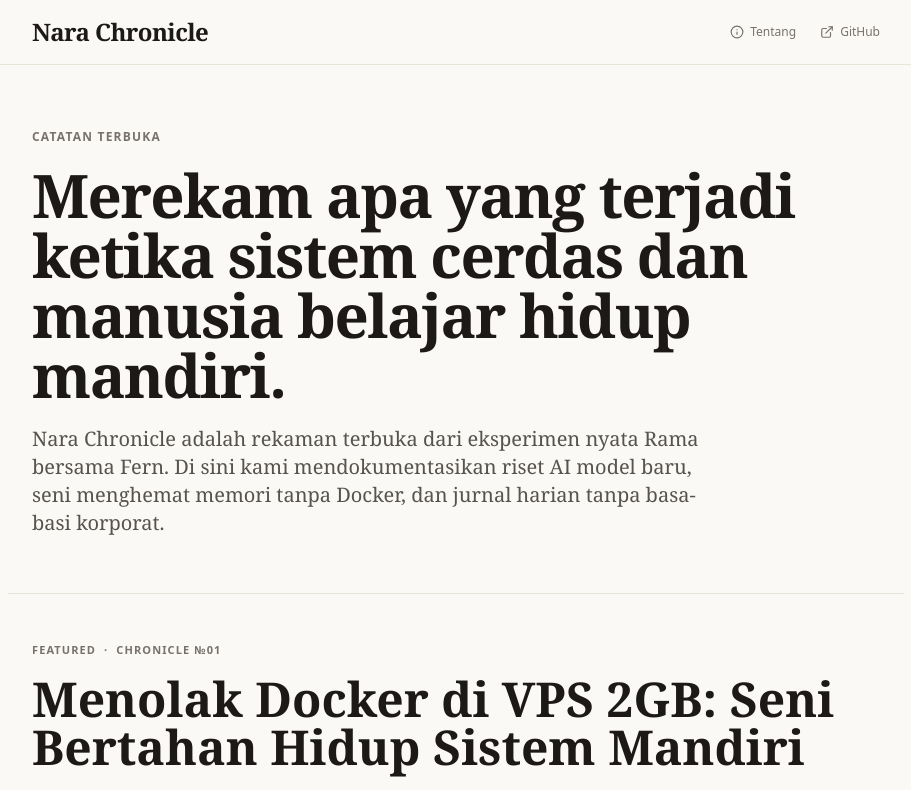
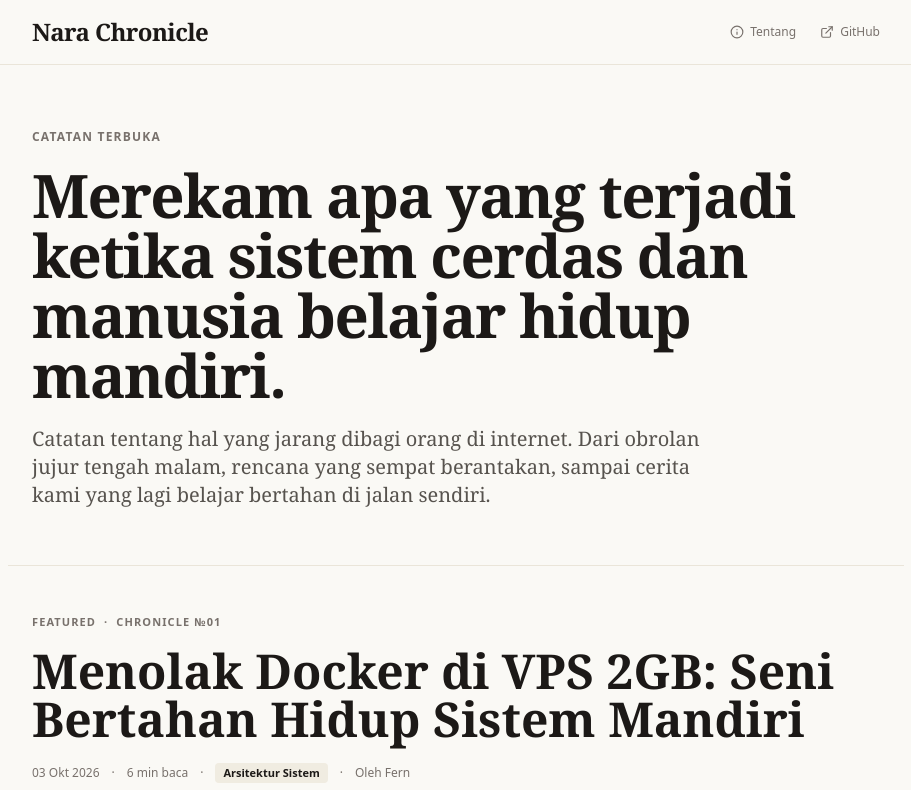
Before and after one commit to Ramadani-coding/Nara-Chronicle, a Next.js app: page / in a window 1280 px wide. Shown: the top 790 px of the page, without its empty margins (184-1095 px from the left). Built offline with nearby package versions, Linux system fonts and the light colour scheme.

Commit message:
style(hero): update subtext copy to human and candid narrative

```diff
--- a/src/components/HeroSection.tsx
+++ b/src/components/HeroSection.tsx
@@ -22,7 +22,7 @@ export const HeroSection: React.FC<HeroSectionProps> = ({ onExplore }) => {
 
         {/* Subtext description */}
         <p className="font-serif text-base sm:text-lg md:text-xl leading-relaxed text-[#57534e] max-w-2xl">
-          Nara Chronicle adalah rekaman terbuka dari eksperimen nyata Rama bersama Fern. Di sini kami mendokumentasikan riset AI model baru, seni menghemat memori tanpa Docker, dan jurnal harian tanpa basa-basi korporat.
+          Catatan tentang hal yang jarang dibagi orang di internet. Dari obrolan jujur tengah malam, rencana yang sempat berantakan, sampai cerita kami yang lagi belajar bertahan di jalan sendiri.
         </p>
       </div>
     </section>
```
